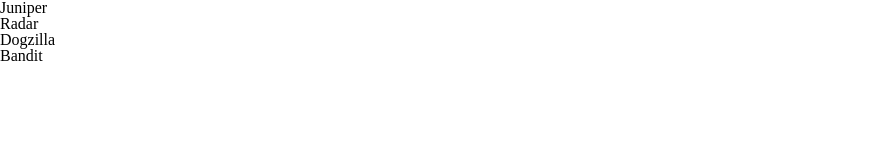
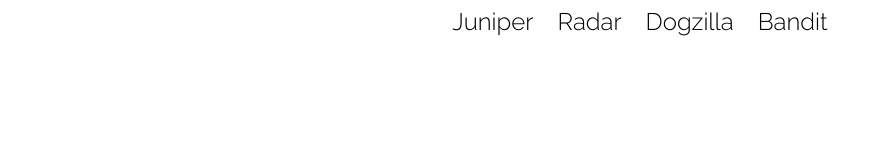
Before and after one commit to kh123456/test-wesbsite, a website: page index.html in a window 1280 px wide. Shown: the whole page, without its empty margins (0-890 px from the left). Drawn offline with Linux system fonts and the light colour scheme.

Commit message:
font style

```diff
--- a/index.html
+++ b/index.html
@@ -2,9 +2,12 @@
 <html>
 <head>
     <title>Test Website</title>
-    <link rel="stylesheet" href="styles.css" />
+    <link rel="stylesheet" href="styles.css"/>
+    <link href="https://fonts.googleapis.com/css?family=Raleway:300" rel="stylesheet">
+
 </head>
 <body>
+    <nav>
         <ul>
             <li>
                 <a>Juniper</a>
@@ -19,6 +22,6 @@
                 <a>Bandit</a>
             </li>
         </ul>
-    <p></p>
+    </nav>
 </body>
 </html>
--- a/public/styles.css
+++ b/public/styles.css
@@ -46,3 +46,13 @@ table {
 	border-collapse: collapse;
 	border-spacing: 0;
 }
+
+nav {
+	text-align: center;
+}
+nav li {
+	display: inline-block;
+	padding: 10px;
+	font-size: 24px;
+	font-family: 'Raleway', sans-serif;
+}
```
Lines whose indentation alone changed are shown as unchanged.
